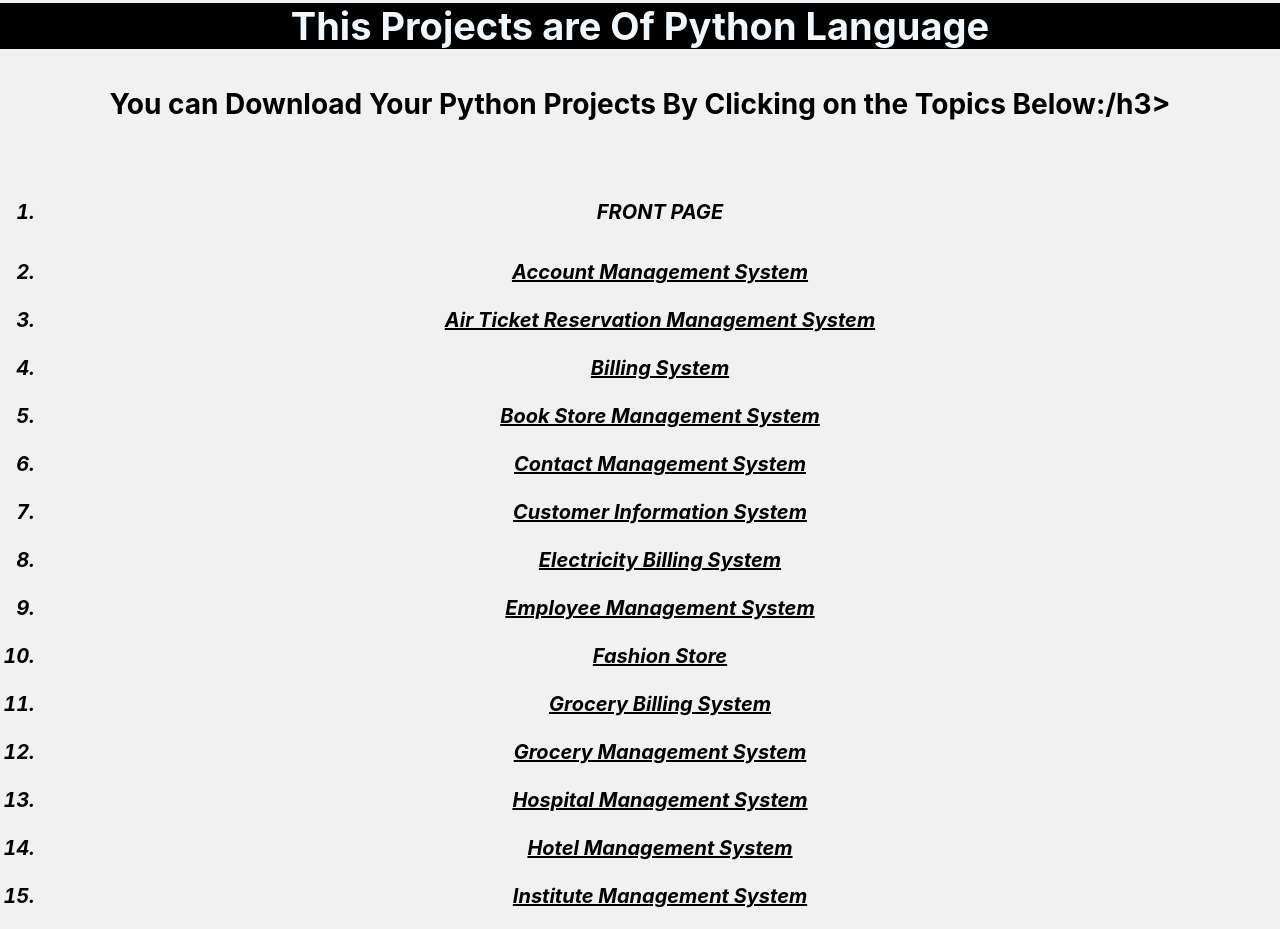
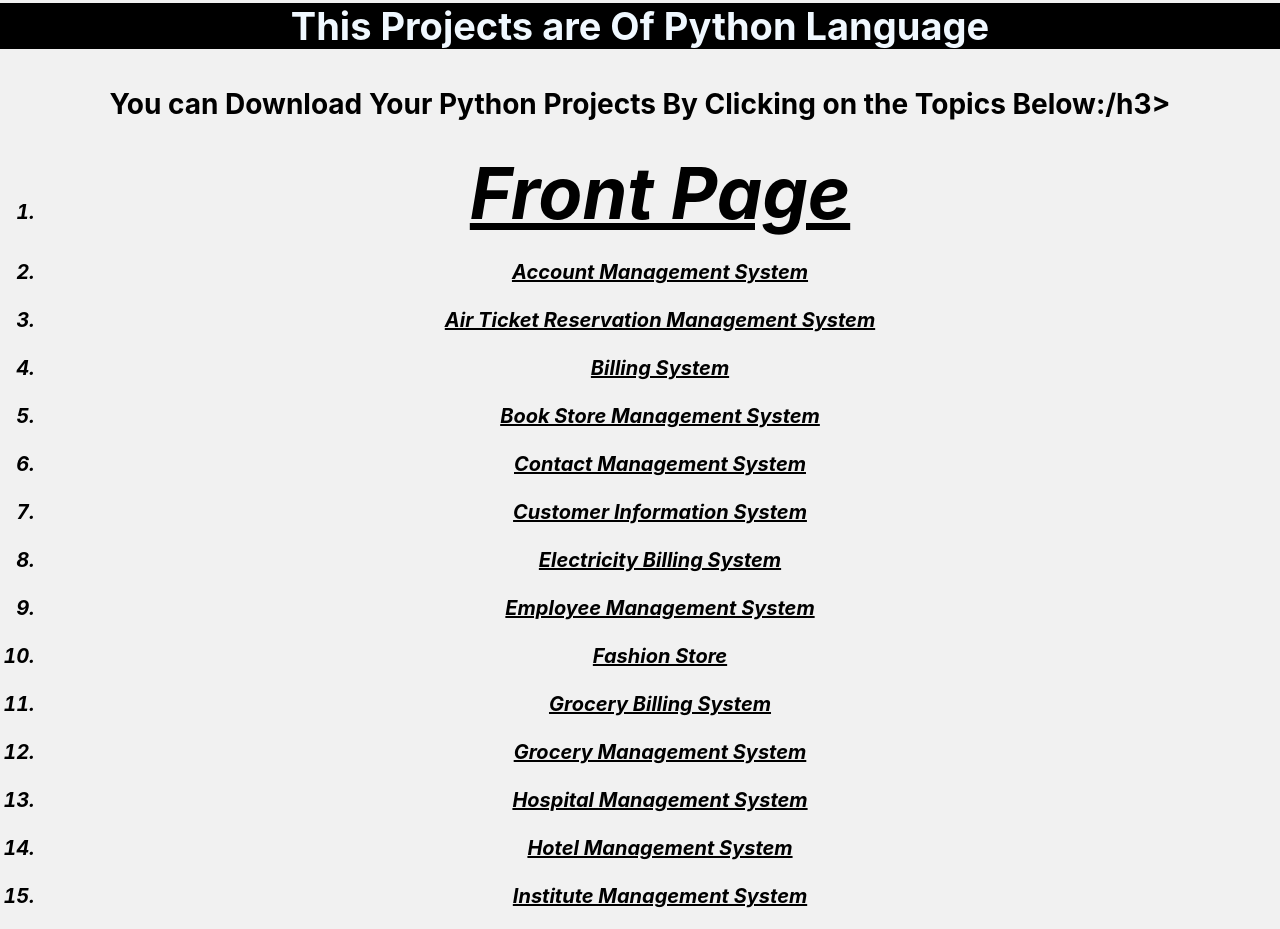
Before and after one commit to porwala89/Akshat.s-Learning, a plain HTML site: page index.html in a window 1280 px wide. Shown: the part 1231-2160 px from the top of the page. Drawn offline with Linux system fonts and the light colour scheme.

Commit message:
index.html

```diff
--- a/index.html
+++ b/index.html
@@ -31,7 +31,7 @@
             <p style="line-height: 2;">
             <ol type="1" style="color: black;font-size: 20px;" >
                 <b> <i>
-            <li><a style="font-size: 72px; color: black;"href="Front Page.docx"></a>FRONT PAGE</li>&nbsp
+            <li><a style="font-size: 72px; color: black;"href="Front Page.docx">Front Page</a></li>&nbsp
             <li><a style="color: black;" href="Account Management System.docx">Account Management System</a></li>&nbsp;
             <li><a style="color: black;" href="Air Ticket Reservation Management System.docx">Air Ticket Reservation Management System</a></li>&nbsp;
             <li><a style="color: black;" href="Billing System.docx">Billing System</a></li>&nbsp;
```
